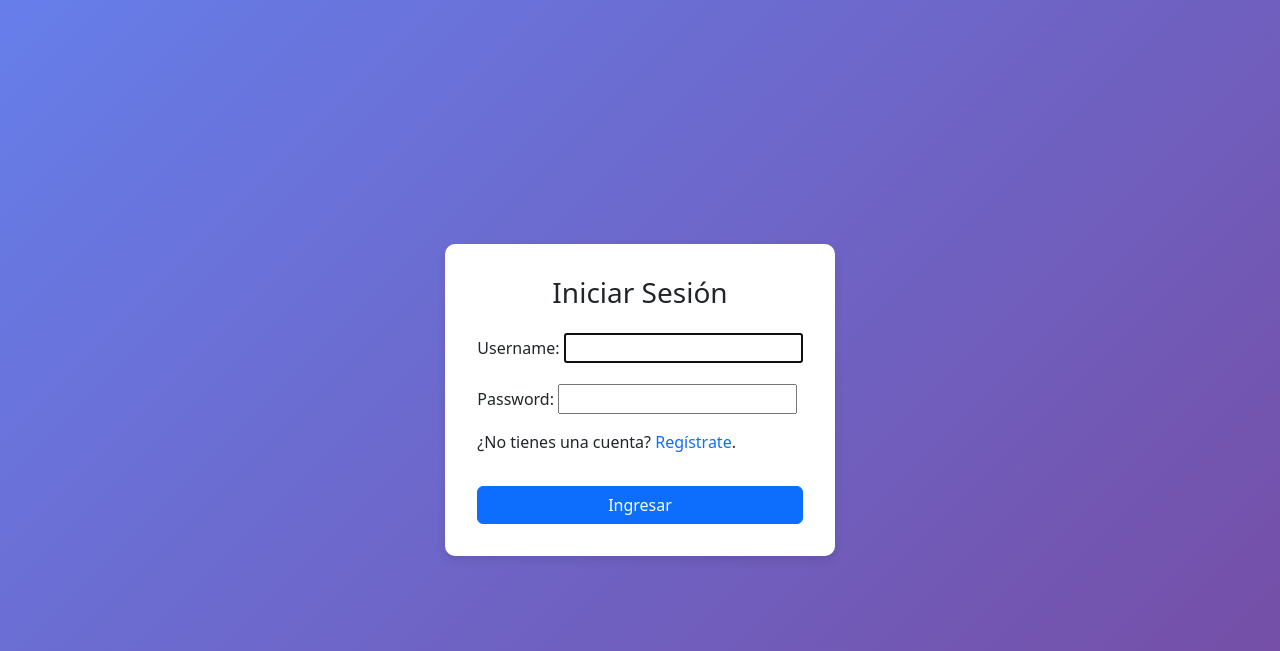
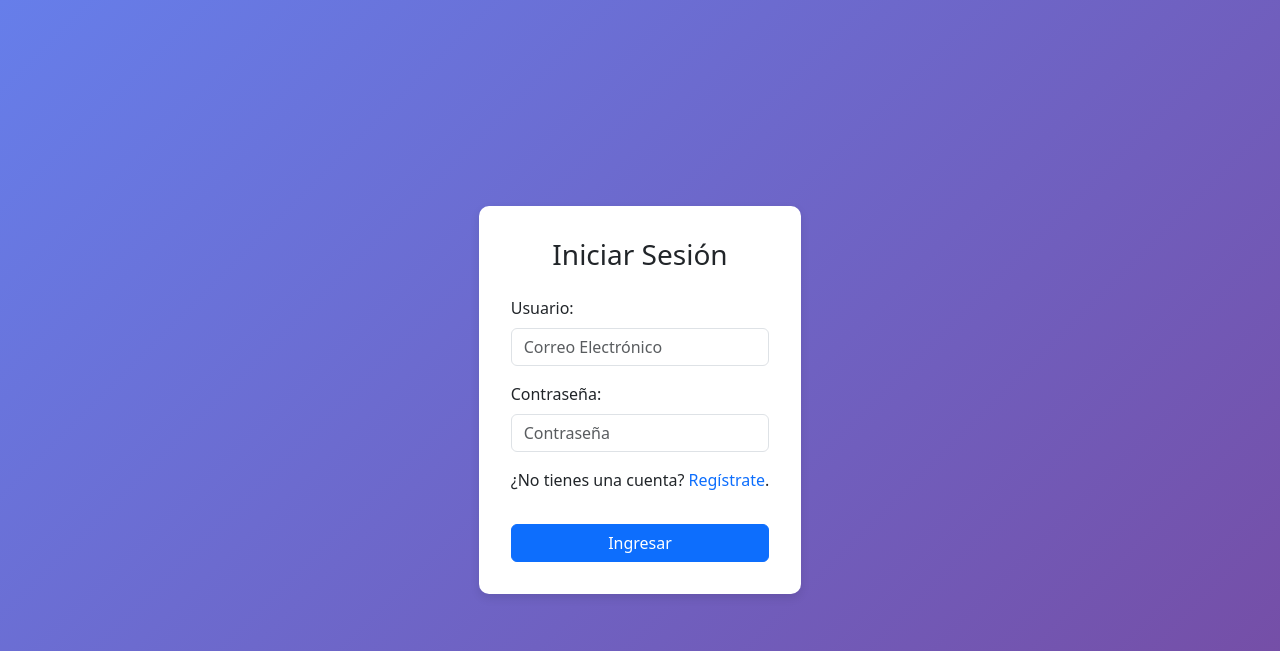
Before and after one commit to jihuertas/tiendavirtual25, a Django app: page /accounts/login/ in a window 1280 px wide. Shown: the top 651 px of the page. Run offline with Django 5.2, Linux system fonts and the light colour scheme.

Commit message:
aplicar clases al login creando un customlogin

```diff
--- a/tienda/templates/registration/login.html
+++ b/tienda/templates/registration/login.html
@@ -44,12 +44,14 @@
             {% csrf_token%}
             <div class="mb-3">
 
-                <label class="form-label">{{ form.username.label_tag }}</label>
+                <label for="{{ form.username.id_for_label }}" class="form-label">Usuario:</label>
+
                 {{ form.username }}
             </div>
             <div class="mb-3">
-                {{ form.password.label_tag }}
+                <label for="{{ form.password.id_for_label }}" class="form-label">Contraseña:</label>
                 {{ form.password }}
+
             </div>
             <div class="mb-3 d-flex justify-content-between">
                 <p>¿No tienes una cuenta? <a href="{% url 'registro' %}" class="text-decoration-none">Regístrate</a>.</p>
--- a/tienda/views.py
+++ b/tienda/views.py
@@ -10,6 +10,8 @@ from django.contrib import messages
 from django.contrib.auth.mixins import LoginRequiredMixin
 from django.contrib.auth.decorators import login_required
 from django.db.models import Sum, Count
+from django.contrib.auth.views import LoginView
+
 
 
 # Create your views here.
@@ -125,6 +127,10 @@ class RegistroView(CreateView):
     template_name = 'registration/registro.html'
     success_url = reverse_lazy('login')
 
+class CustomLoginView(LoginView):
+    authentication_form = CustomLoginForm
+    template_name = 'registration/login.html'
+
 @login_required
 def informes(request):
     top10clientes = Usuario.objects.annotate(importe_compras = Sum('compra__importe'), total_compras = Count('compra')).order_by('-importe_compras')[:10]
--- a/tiendavirtual/urls.py
+++ b/tiendavirtual/urls.py
@@ -18,9 +18,11 @@ from django.contrib import admin
 from django.urls import path, include
 from django.conf import settings
 from django.conf.urls.static import static
+from tienda.views import CustomLoginView
 
 urlpatterns = [
     path('admin/', admin.site.urls),
     path('', include('tienda.urls')),
+    path('accounts/login/', CustomLoginView.as_view(), name='login'),
     path('accounts/', include('django.contrib.auth.urls')),
 ] + static(settings.MEDIA_URL, document_root = settings.MEDIA_ROOT)
```
